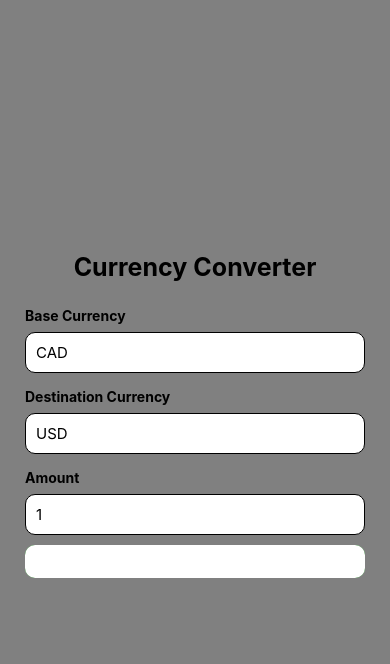
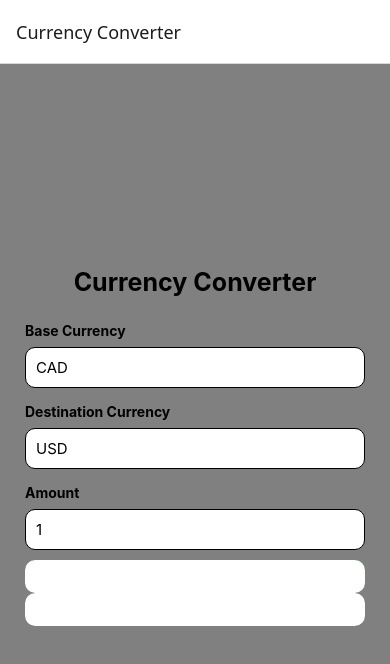
Before and after one commit to SuthanSuresh/COMP3074_Assignment2, a React Native app: screen / in a window 390 px wide. Shown: the top 664 px of the page. Built offline with nearby package versions, Linux system fonts and the light colour scheme.

Commit message:
added about us page

```diff
--- a/App.js
+++ b/App.js
@@ -1,7 +1,11 @@
 import React, {useState} from "react";
 import { StyleSheet, Text, View, TextInput, Button } from 'react-native';
+import {NavigationContainer} from "@react-navigation/native";
+import {createStackNavigator} from "@react-navigation/stack";
 
-export default function App() {
+const Stack= createStackNavigator();
+
+function Mainscreen({navigation}){
   const [base, setBase]= useState("CAD");
   const [destination, setDestination]= useState("USD");
   const [amount, setAmount]= useState("1");
@@ -72,12 +76,50 @@ export default function App() {
         {error? <Text style={StyleSheet.error}>{error}</Text>: null}
 
         <View style={styles.convertButton}>
-          <Button style={styles.buttonTitle}title="Convert" onPress={Conversion} color="white" />
+          <Button title="Convert" onPress={Conversion} color="white" />
+        </View>
+
+        <View style={styles.aboutButton}>
+          <Button title="About Us" onPress={()=> navigation.navigate("About")} color="white" />
         </View>
       </View>
     </View>
   );
 }
+
+function AboutScreen(){
+  return(
+    <View style={styles.container}>
+      <Text style={styles.aboutTitle}>About Us</Text>
+      <Text style={styles.studentinfo}>Full Name: Suthan Sureshkumar</Text>
+      <Text style={styles.studentinfo}>Student ID: 101511337</Text>
+
+      <Text style={styles.seperator}>----------------------------------------------</Text>
+
+      <Text style={styles.studentinfo}>Full Name: Ayesha Akbar</Text>
+      <Text style={styles.studentinfo}>Student ID: 100949840</Text>
+
+      <Text style={styles.seperator}>----------------------------------------------</Text>
+
+      <Text style={styles.studentinfo}>This is a curreny conversion app, that was created by Ayesha and Suthan as part of Assignment 2 for COMP3074.</Text>
+
+    </View>
+  );
+}
+
+export default function App(){
+  return(
+    <NavigationContainer>
+      <Stack.Navigator initialRouteName="Main">
+        <Stack.Screen name="Main" component={Mainscreen} options={{title: "Currency Converter"}} />
+        <Stack.Screen name="About" component={AboutScreen} options={{title: "About"}} />
+      </Stack.Navigator>
+
+    </NavigationContainer>
+  );
+}
+
+
 
 const styles = StyleSheet.create({
   container: {
@@ -115,4 +157,17 @@ const styles = StyleSheet.create({
     overflow: 'hidden',
     backgroundColor: 'green',
   },
+  aboutButton:{
+    borderRadius: 10,
+    overflow: 'hidden',
+    backgroundColor: '#4A4A4A',
+  },
+  aboutTitle:{
+    marginBottom: 15,
+    fontSize: 25,
+  },
+  studentinfo:{
+    marginBottom: 15,
+    fontSize: 20,
+  }
 });
```
